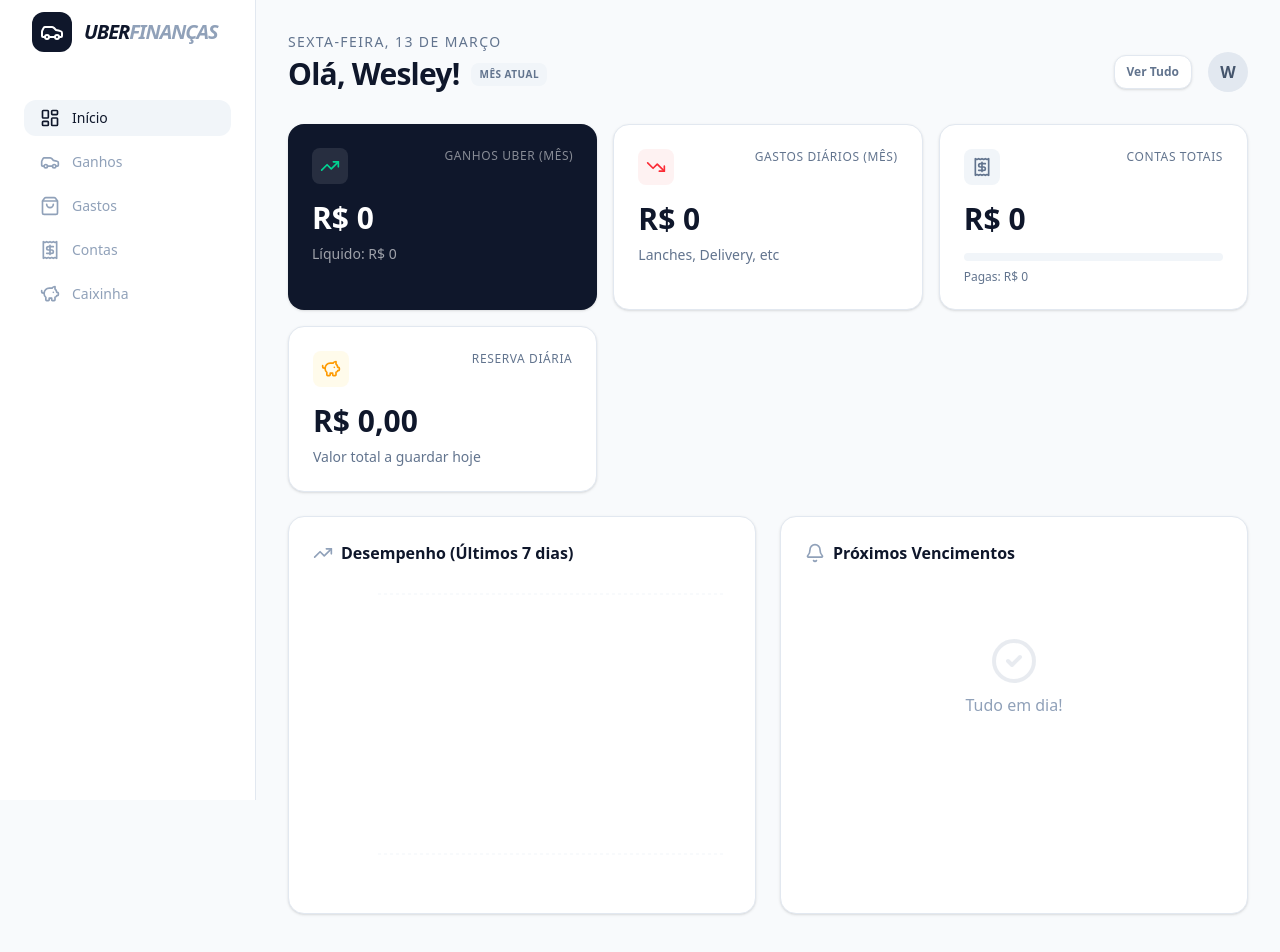
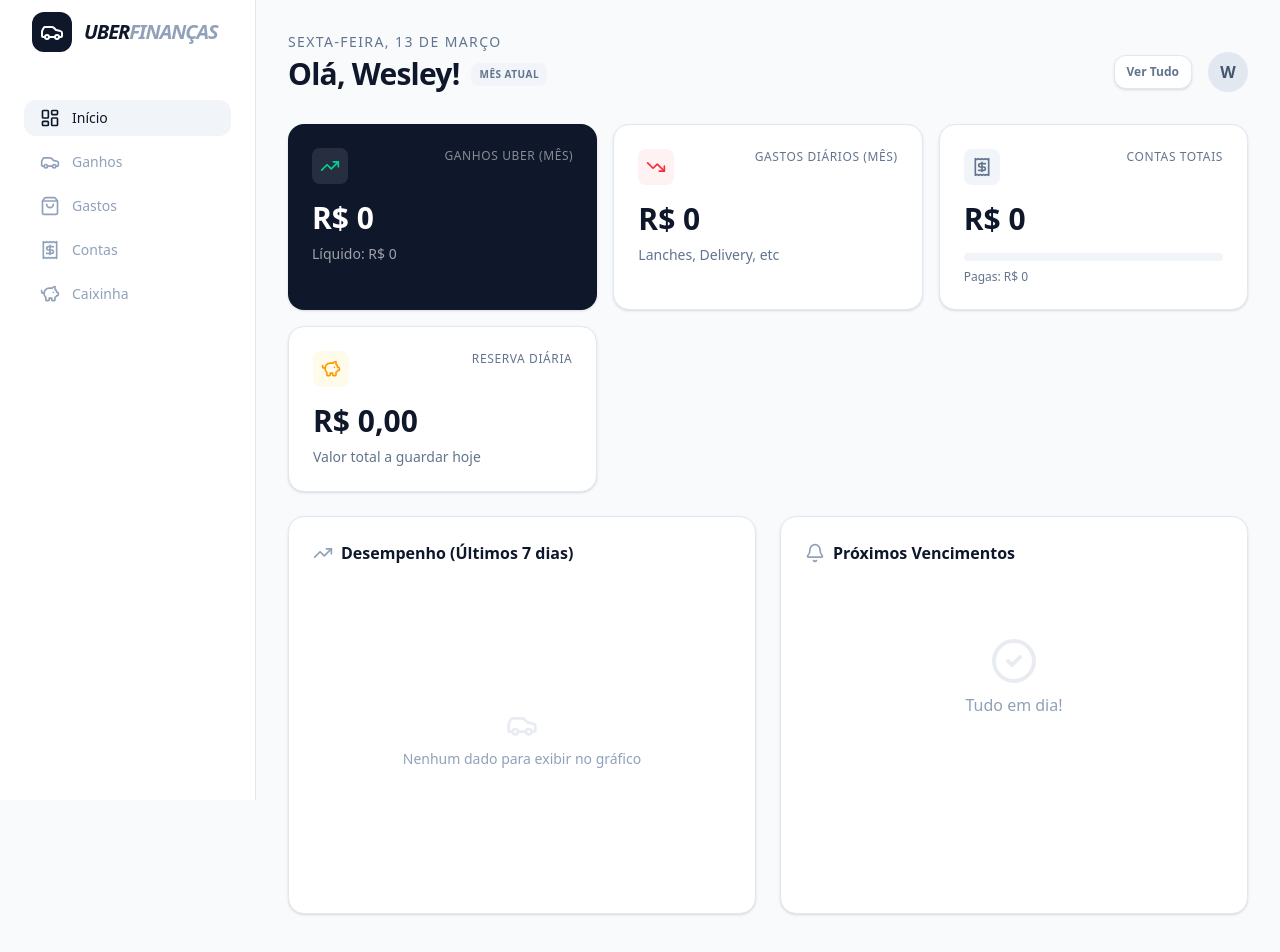
Before and after one commit to wesley2178/App-finacas, a React (Vite) app: page / in a window 1280 px wide. Shown: the top 952 px of the page. Built offline with nearby package versions, Linux system fonts and the light colour scheme.

Commit message:
feat: Improve input handling and ID generation
Refactors input change handlers to use React's native event types for better type safety.
Enhances the `generateId` function with a fallback mechanism for environments lacking `crypto.randomUUID`.

```diff
--- a/src/App.tsx
+++ b/src/App.tsx
@@ -33,17 +33,23 @@
   CartesianGrid,
   Tooltip,
   ResponsiveContainer,
-  Cell,
-  PieChart,
-  Pie
+  Cell
 } from 'recharts';
 import { cn } from './lib/utils';
 import { EarningsEntry, Bill, SavingsDeposit, DailyExpense } from './types';
 
+// --- Types ---
+type Tab = 'dashboard' | 'earnings' | 'expenses' | 'bills' | 'savings';
+
+const CAIXINHA_CATEGORIES = ['rent', 'car', 'insurance'];
+
 // --- Utils ---
 const generateId = () => {
   try {
+    if (typeof crypto !== 'undefined' && crypto.randomUUID) {
       return crypto.randomUUID();
+    }
+    return Math.random().toString(36).substring(2, 15) + Math.random().toString(36).substring(2, 15);
   } catch (e) {
     return Math.random().toString(36).substring(2, 15) + Math.random().toString(36).substring(2, 15);
   }
@@ -245,28 +251,28 @@
               label="Data"
               type="date"
               value={formData.date}
-              onChange={(e: any) => setFormData({ ...formData, date: e.target.value })}
+              onChange={(e: React.ChangeEvent<HTMLInputElement>) => setFormData({ ...formData, date: e.target.value })}
             />
             <Input
               label="Ganhos Uber (R$)"
               type="number"
               placeholder="0,00"
               value={formData.uberEarnings}
-              onChange={(e: any) => setFormData({ ...formData, uberEarnings: e.target.value })}
+              onChange={(e: React.ChangeEvent<HTMLInputElement>) => setFormData({ ...formData, uberEarnings: e.target.value })}
             />
             <Input
               label="Ganhos 99 (R$)"
               type="number"
               placeholder="0,00"
               value={formData.pop99Earnings}
-              onChange={(e: any) => setFormData({ ...formData, pop99Earnings: e.target.value })}
+              onChange={(e: React.ChangeEvent<HTMLInputElement>) => setFormData({ ...formData, pop99Earnings: e.target.value })}
             />
             <Input
               label="Custos (Combustível, etc)"
               type="number"
               placeholder="0,00"
               value={formData.costs}
-              onChange={(e: any) => setFormData({ ...formData, costs: e.target.value })}
+              onChange={(e: React.ChangeEvent<HTMLInputElement>) => setFormData({ ...formData, costs: e.target.value })}
             />
           </div>
 
@@ -377,26 +383,26 @@
             label="Nome da Conta"
             placeholder="Ex: Aluguel"
             value={formData.name}
-            onChange={(e: any) => setFormData({ ...formData, name: e.target.value })}
+            onChange={(e: React.ChangeEvent<HTMLInputElement>) => setFormData({ ...formData, name: e.target.value })}
           />
           <Input
             label="Valor (R$)"
             type="number"
             placeholder="0,00"
             value={formData.value}
-            onChange={(e: any) => setFormData({ ...formData, value: e.target.value })}
+            onChange={(e: React.ChangeEvent<HTMLInputElement>) => setFormData({ ...formData, value: e.target.value })}
           />
           <Input
             label="Vencimento"
             type="date"
             value={formData.dueDate}
-            onChange={(e: any) => setFormData({ ...formData, dueDate: e.target.value })}
+            onChange={(e: React.ChangeEvent<HTMLInputElement>) => setFormData({ ...formData, dueDate: e.target.value })}
           />
           <div className="flex flex-col gap-1.5">
             <label className="text-sm font-medium text-slate-700">Categoria</label>
             <select
               value={formData.category}
-              onChange={(e) => setFormData({ ...formData, category: e.target.value as any })}
+              onChange={(e) => setFormData({ ...formData, category: e.target.value as Bill['category'] })}
               className="w-full px-4 py-2.5 rounded-xl border border-slate-200 focus:outline-none focus:ring-2 focus:ring-slate-900/10 focus:border-slate-900 transition-all bg-slate-50/50"
             >
               <option value="rent">Aluguel</option>
@@ -562,7 +568,7 @@
                 type="number"
                 placeholder="0,00"
                 value={amount}
-                onChange={(e: any) => setAmount(e.target.value)}
+                onChange={(e: React.ChangeEvent<HTMLInputElement>) => setAmount(e.target.value)}
               />
               <Button type="submit" className="w-full">
                 Confirmar Depósito
@@ -632,20 +638,20 @@
             label="Descrição"
             placeholder="Ex: Lanche, Almoço..."
             value={formData.description}
-            onChange={(e: any) => setFormData({ ...formData, description: e.target.value })}
+            onChange={(e: React.ChangeEvent<HTMLInputElement>) => setFormData({ ...formData, description: e.target.value })}
           />
           <Input
             label="Valor (R$)"
             type="number"
             placeholder="0,00"
             value={formData.value}
-            onChange={(e: any) => setFormData({ ...formData, value: e.target.value })}
+            onChange={(e: React.ChangeEvent<HTMLInputElement>) => setFormData({ ...formData, value: e.target.value })}
           />
           <div className="flex flex-col gap-1.5">
             <label className="text-sm font-medium text-slate-700">Categoria</label>
             <select
               value={formData.category}
-              onChange={(e) => setFormData({ ...formData, category: e.target.value as any })}
+              onChange={(e) => setFormData({ ...formData, category: e.target.value as DailyExpense['category'] })}
               className="w-full px-4 py-2.5 rounded-xl border border-slate-200 focus:outline-none focus:ring-2 focus:ring-slate-900/10 focus:border-slate-900 transition-all bg-slate-50/50"
             >
               <option value="food">Comida</option>
@@ -717,7 +723,7 @@
 // --- Main App ---
 
 export default function App() {
-  const [activeTab, setActiveTab] = useState<'dashboard' | 'earnings' | 'bills' | 'savings' | 'expenses'>('dashboard');
+  const [activeTab, setActiveTab] = useState<Tab>('dashboard');
   const [showAllData, setShowAllData] = useState(false);
 
   // State Persistence
@@ -804,11 +810,14 @@
 
   const toggleBillPaid = (id: string) => {
     setBills(prev => {
+      const bill = prev.find(b => b.id === id);
+      if (!bill) return prev;
+
+      const isMarkingAsPaid = !bill.isPaid;
       const updated = prev.map(b => b.id === id ? { ...b, isPaid: !b.isPaid } : b);
-      const bill = prev.find(b => b.id === id);
 
-      // Recurrence logic: if marking as paid and is recurring, create next month's bill
-      if (bill && !bill.isPaid && bill.isRecurring) {
+      // Recurrence logic: if marking as paid AND (is recurring OR is a caixinha category)
+      if (isMarkingAsPaid && (bill.isRecurring || CAIXINHA_CATEGORIES.includes(bill.category))) {
         const nextDueDate = format(addMonths(safeParseISO(bill.dueDate), 1), 'yyyy-MM-dd');
         const alreadyExists = prev.some(b => b.name === bill.name && b.dueDate === nextDueDate);
 
@@ -817,7 +826,8 @@
             ...bill,
             id: generateId(),
             dueDate: nextDueDate,
-            isPaid: false
+            isPaid: false,
+            isRecurring: true // Ensure it continues to recur
           }];
         }
       }
@@ -900,7 +910,7 @@
   const savingsGoals = useMemo(() => {
     try {
       return bills
-        .filter(b => ['rent', 'car', 'insurance'].includes(b.category))
+        .filter(b => !b.isPaid && CAIXINHA_CATEGORIES.includes(b.category))
         .map(bill => {
           const today = new Date();
           const dueDate = safeParseISO(bill.dueDate);
@@ -926,6 +936,29 @@
       return [];
     }
   }, [bills, deposits]);
+
+  // Auto-deposit daily goal
+  useEffect(() => {
+    const todayStr = format(new Date(), 'yyyy-MM-dd');
+    const newDeposits: SavingsDeposit[] = [];
+
+    savingsGoals.forEach(goal => {
+      const alreadyDepositedToday = deposits.some(d => d.billId === goal.id && d.date === todayStr);
+
+      if (!alreadyDepositedToday && goal.dailyNeeded > 0 && goal.remaining > 0) {
+        newDeposits.push({
+          id: generateId(),
+          billId: goal.id,
+          amount: Number(goal.dailyNeeded.toFixed(2)),
+          date: todayStr
+        });
+      }
+    });
+
+    if (newDeposits.length > 0) {
+      setDeposits(prev => [...prev, ...newDeposits]);
+    }
+  }, [savingsGoals, deposits]);
 
   // --- Renderers ---
 
@@ -992,6 +1025,7 @@
             Desempenho (Últimos 7 dias)
           </h4>
           <div className="h-[300px] w-full">
+            {earningsEntries.length > 0 ? (
               <ResponsiveContainer width="100%" height="100%">
                 <BarChart data={earningsEntries
                   .filter(e => {
@@ -1024,6 +1058,12 @@
                   <Bar dataKey="costs" fill="#94a3b8" radius={[4, 4, 0, 0]} name="Custos" />
                 </BarChart>
               </ResponsiveContainer>
+            ) : (
+              <div className="flex flex-col items-center justify-center h-full text-slate-400 space-y-2">
+                <Car className="w-8 h-8 opacity-20" />
+                <p className="text-sm">Nenhum dado para exibir no gráfico</p>
+              </div>
+            )}
           </div>
         </Card>
 
@@ -1093,16 +1133,16 @@
         </div>
 
         <div className="flex justify-around md:flex-col md:gap-2">
-          {[
+          {( [
             { id: 'dashboard', icon: LayoutDashboard, label: 'Início' },
             { id: 'earnings', icon: Car, label: 'Ganhos' },
             { id: 'expenses', icon: ShoppingBag, label: 'Gastos' },
             { id: 'bills', icon: Receipt, label: 'Contas' },
             { id: 'savings', icon: PiggyBank, label: 'Caixinha' },
-          ].map(item => (
+          ] as const).map(item => (
             <button
               key={item.id}
-              onClick={() => setActiveTab(item.id as any)}
+              onClick={() => setActiveTab(item.id)}
               className={cn(
                 "flex flex-col md:flex-row items-center gap-1 md:gap-3 px-4 py-2 rounded-xl transition-all",
                 activeTab === item.id
```
Lines whose indentation alone changed are shown as unchanged.
